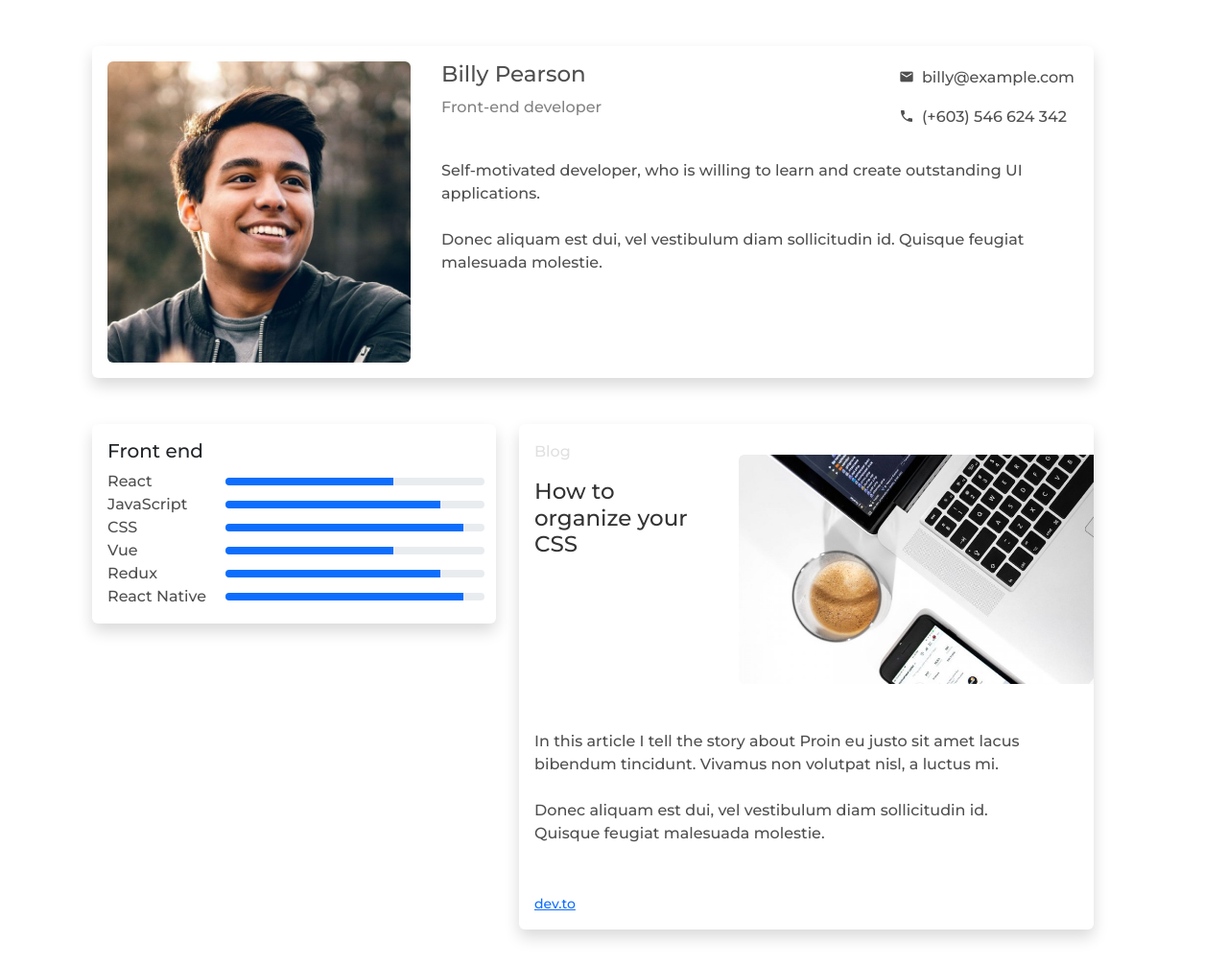
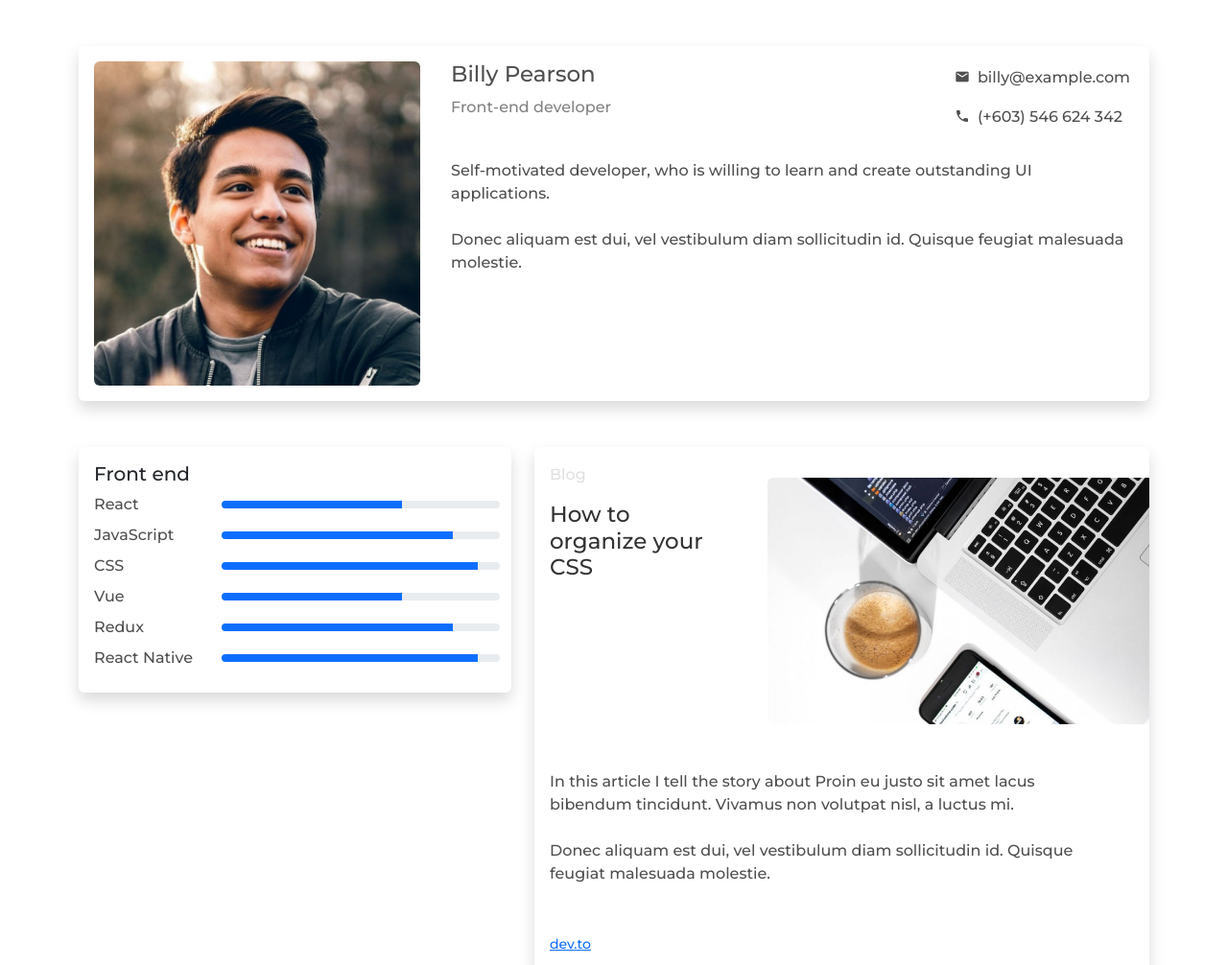
Before and after one commit to EzienKay/Portfolio, a plain HTML site: page index.html in a window 1280 px wide. Shown: the top 1006 px of the page at 96% size. Drawn offline with nearby package versions, Linux system fonts and the light colour scheme.

Commit message:
update design

```diff
--- a/index.html
+++ b/index.html
@@ -13,7 +13,7 @@
     <link href="https://fonts.googleapis.com/css2?family=Montserrat:wght@500&display=swap" rel="stylesheet">
 </head>
 <body>
-    <div class="container m-5 px-5">
+    <div class="container mt-5">
         <div class="card mb-5 border-0 shadow">
             <div class="row g-0">
               <div class="col-md-4 p-3">
@@ -47,37 +47,37 @@
                 <div class="card pe-2 border-0 shadow ">
                     <div class="card-body">
                         <h5 class=" fst3 card-title">Front end</h5>
-                        <div class="row align-items-center">
+                        <div class="row align-items-center mb-2">
                             <p class="col-4 mb-0 ">React</p>
                             <div class="col-8 px-0 progress" role="progressbar" aria-label="Basic example" aria-valuenow="25" aria-valuemin="0" aria-valuemax="100" style="height: 8px">
                                 <div class="progress-bar" style="width: 65%"></div>
                             </div>
                         </div>
-                        <div class="row align-items-center">
+                        <div class="row align-items-center mb-2">
                             <p class="col-4 mb-0 ">JavaScript</p>
                             <div class="col-8 px-0 progress" role="progressbar" aria-label="Basic example" aria-valuenow="25" aria-valuemin="0" aria-valuemax="100" style="height: 8px">
                                 <div class="progress-bar" style="width: 83%"></div>
                             </div>
                         </div>
-                        <div class="row align-items-center">
+                        <div class="row align-items-center mb-2">
                             <p class="col-4 mb-0 ">CSS</p>
                             <div class="col-8 px-0 progress" role="progressbar" aria-label="Basic example" aria-valuenow="25" aria-valuemin="0" aria-valuemax="100" style="height: 8px">
                                 <div class="progress-bar" style="width: 92%"></div>
                             </div>
                         </div>
-                        <div class="row align-items-center">
+                        <div class="row align-items-center mb-2">
                             <p class="col-4 mb-0 ">Vue</p>
                             <div class="col-8 px-0 progress" role="progressbar" aria-label="Basic example" aria-valuenow="25" aria-valuemin="0" aria-valuemax="100" style="height: 8px">
                                 <div class="progress-bar" style="width: 65%"></div>
                             </div>
                         </div>
-                        <div class="row align-items-center">
+                        <div class="row align-items-center mb-2">
                             <p class="col-4 mb-0 ">Redux</p>
                             <div class="col-8 px-0 progress" role="progressbar" aria-label="Basic example" aria-valuenow="25" aria-valuemin="0" aria-valuemax="100" style="height: 8px">
                                 <div class="progress-bar" style="width: 83%"></div>
                             </div>
                         </div>
-                        <div class="row align-items-center">
+                        <div class="row align-items-center mb-2">
                             <p class="col-4 mb-0 ">React Native</p>
                             <div class="col-8 px-0 progress" role="progressbar" aria-label="Basic example" aria-valuenow="25" aria-valuemin="0" aria-valuemax="100" style="height: 8px">
                                 <div class="progress-bar" style="width: 92%"></div>
```
